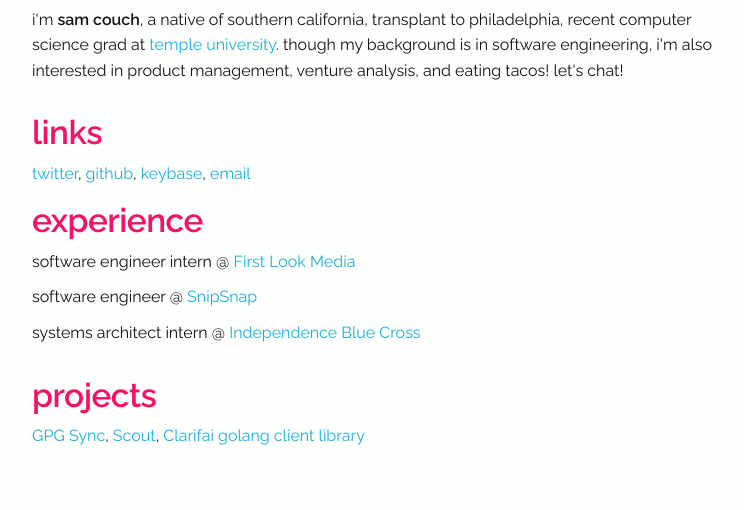
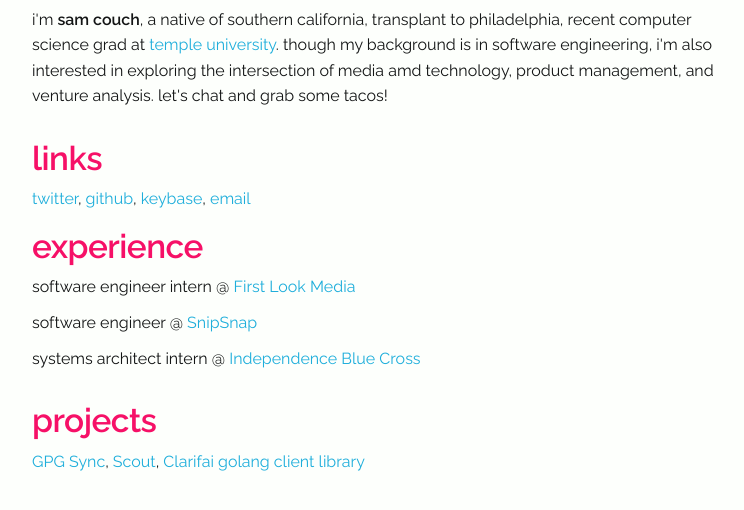
Before and after one commit to samuelcouch/samuelcouch.github.io, a plain HTML site: page index.html in a window 1280 px wide. Shown: the part 184-694 px from the top of the page, without its empty margins (128-872 px from the left). Drawn offline with Linux system fonts and the light colour scheme.

Commit message:
Update index.html

```diff
--- a/index.html
+++ b/index.html
@@ -22,7 +22,7 @@
     <div class="row">
       <div class="nine columns" style="margin-top: 15%">
         <h4 class="space-fix">hello friend,</h4>
-        <p>i'm <span class="emphasis">sam couch</span>, a native of southern california, transplant to philadelphia, recent computer science grad at <a href="https://www.temple.edu">temple university</a>. though my background is in software engineering, i'm also interested in product management, venture analysis, and eating tacos! let's chat!</p>
+        <p>i'm <span class="emphasis">sam couch</span>, a native of southern california, transplant to philadelphia, recent computer science grad at <a href="https://www.temple.edu">temple university</a>. though my background is in software engineering, i'm also interested in exploring the intersection of media amd technology, product management, and venture analysis. let's chat and grab some tacos!</p>
         <div class="row">
                 <section>
                         <h5>links</h5>
```
